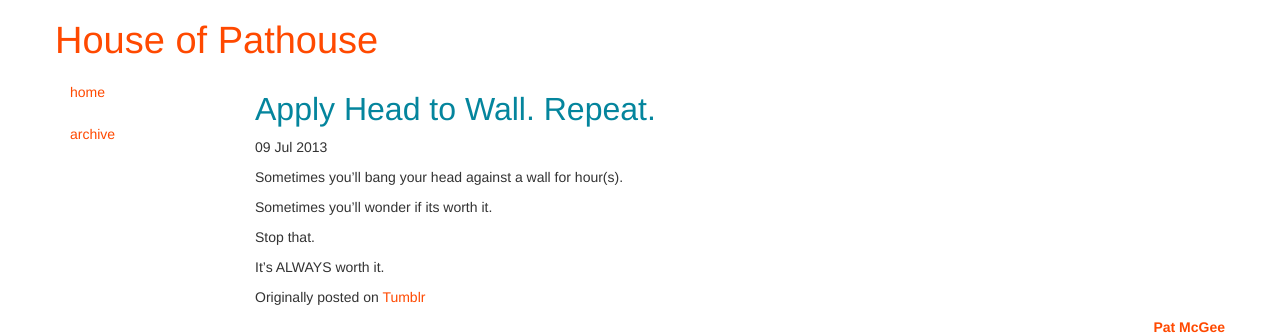
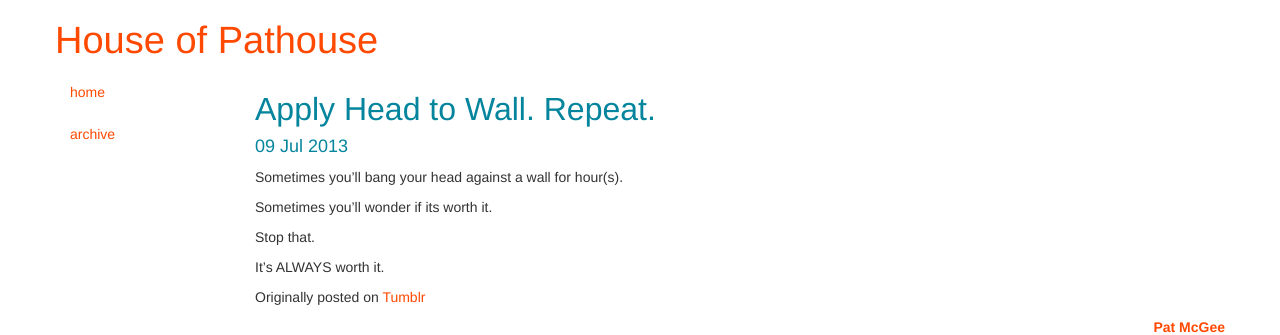
Before and after one commit to pathouse/pathouse.github.io, a Jekyll site: the page built from _posts/2013-07-09-apply-head-to-wall-repeat.markdown, in a window 1280 px wide. Shown: the top 335 px of the page. Built offline with Jekyll 4.4.1, drawn with Linux system fonts in a browser that asks for light colours.

Commit message:
bigger date

```diff
--- a/_layouts/post.html
+++ b/_layouts/post.html
@@ -2,7 +2,7 @@
 layout: default
 ---
 <h2 class="post-title">{{ page.title }}</h2>
-<p class="meta">{{ page.date | date_to_string }}</p>
+<h4 class="meta">{{ page.date | date_to_string }}</h4>
 
 <div id="post">
 {{ content }}
```
